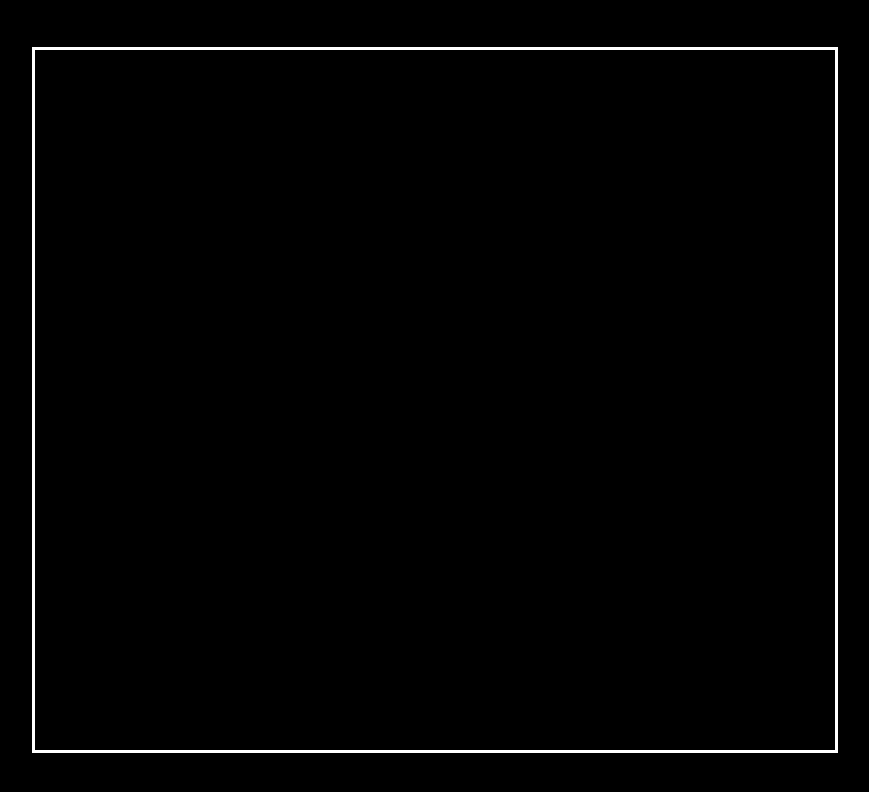
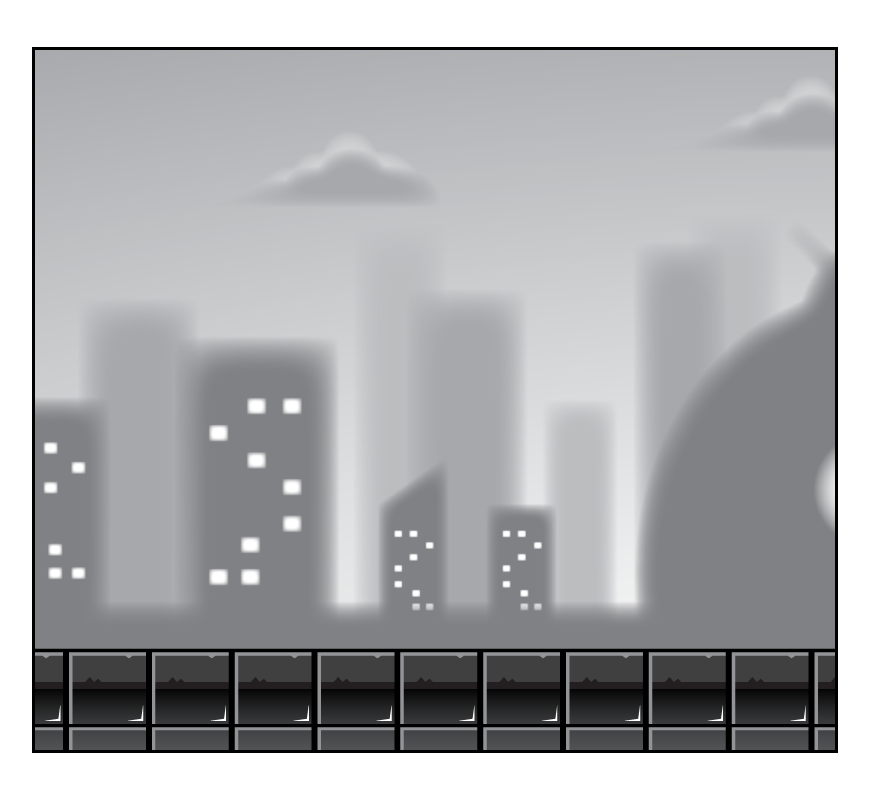
Before and after one commit to Florin12er/game-2, a plain HTML site: page index.html in a window 1280 px wide. Shown: the whole page, without its empty margins (205-1074 px from the left). Drawn offline with Linux system fonts and the light colour scheme.

Commit message:
add the assets

```diff
--- a/app.js
+++ b/app.js
@@ -1 +1,61 @@
-const canvas = document.getElementById;
+const canvas = document.getElementById("canvas1");
+const ctx = canvas.getContext("2d");
+const CANVAS_WIDTH = (canvas.width = 800);
+const CANVAS_HEIGHT = (canvas.height = 700);
+
+let gameSpeed = 1;
+let x = 0;
+let x2 = 2400;
+// first background image
+const backgroundLayer1 = new Image();
+backgroundLayer1.src =
+  "https://github.com/Florin12er/game-2/blob/main/assets/layer-1.png?raw=true";
+const backgroundLayer2 = new Image();
+backgroundLayer2.src =
+  "https://github.com/Florin12er/game-2/blob/main/assets/layer-2.png?raw=true";
+const backgroundLayer3 = new Image();
+backgroundLayer3.src =
+  "https://github.com/Florin12er/game-2/blob/main/assets/layer-3.png?raw=true";
+const backgroundLayer4 = new Image();
+backgroundLayer4.src =
+  "https://raw.githubusercontent.com/Florin12er/game-2/main/assets/layer-4.png";
+const backgroundLayer5 = new Image();
+backgroundLayer5.src =
+  "https://github.com/Florin12er/game-2/blob/main/assets/layer-5.png?raw=true";
+// second background image
+
+const backgroundLayer_1 = new Image();
+backgroundLayer_1.src =
+  "https://github.com/Florin12er/game-2/blob/main/assets/layer1.png?raw=true";
+const backgroundLayer_2 = new Image();
+backgroundLayer_2.src =
+  "https://github.com/Florin12er/game-2/blob/main/assets/layer2.png?raw=true";
+const backgroundLayer_3 = new Image();
+backgroundLayer_3.src =
+  "https://github.com/Florin12er/game-2/blob/main/assets/layer3.png?raw=true";
+const backgroundLayer_4 = new Image();
+backgroundLayer_4.src =
+  "https://github.com/Florin12er/game-2/blob/main/assets/layer4.png?raw=true";
+const backgroundLayer_5 = new Image();
+backgroundLayer_5.src =
+  "https://github.com/Florin12er/game-2/blob/main/assets/layer5.png?raw=true";
+
+function animate() {
+  ctx.clearRect(0, 0, CANVAS_WIDTH, CANVAS_HEIGHT);
+  ctx.drawImage(backgroundLayer1, x, 0);
+  ctx.drawImage(backgroundLayer1, x2, 0);
+  ctx.drawImage(backgroundLayer2, x, 0);
+  ctx.drawImage(backgroundLayer2, x2, 0);
+  ctx.drawImage(backgroundLayer3, x, 0);
+  ctx.drawImage(backgroundLayer3, x2, 0);
+  ctx.drawImage(backgroundLayer4, x, 0);
+  ctx.drawImage(backgroundLayer4, x2, 0);
+  ctx.drawImage(backgroundLayer5, x, 0);
+  ctx.drawImage(backgroundLayer5, x2, 0);
+  if (x < -2390) x = 2390;
+  else x -= gameSpeed;
+  if (x2 < -2390) x = 2390;
+  else x2 -= gameSpeed;
+  requestAnimationFrame(animate);
+}
+animate();
--- a/style.css
+++ b/style.css
@@ -1,10 +1,11 @@
 body {
-  background: black;
+  margin: 0;
+  padding: 0;
 }
 
 canvas {
   position: absolute;
-  border: 3px solid white;
+  border: 3px solid black;
   width: 800px;
   height: 700px;
   transform: translate(-50%, -50%);
```
